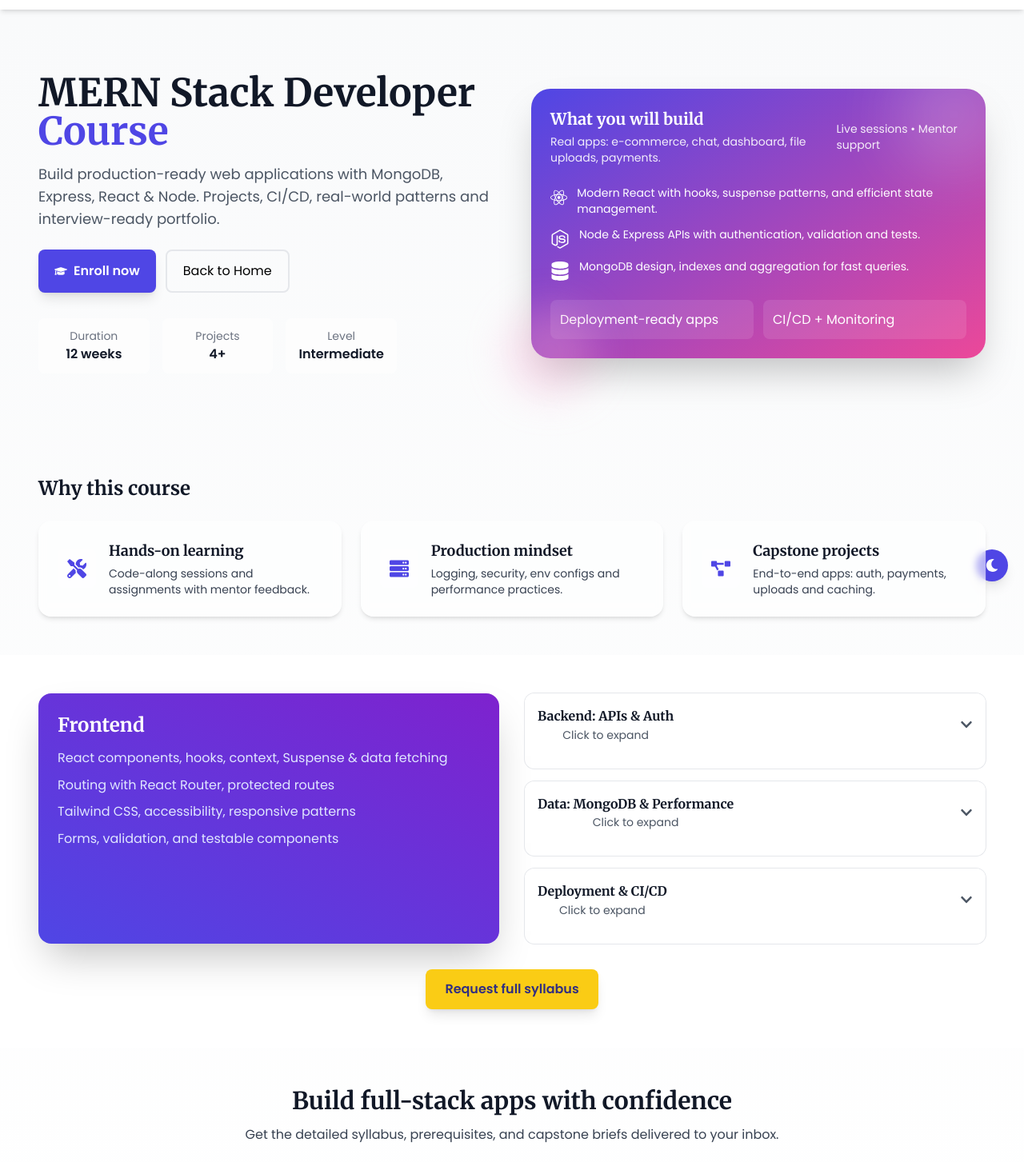
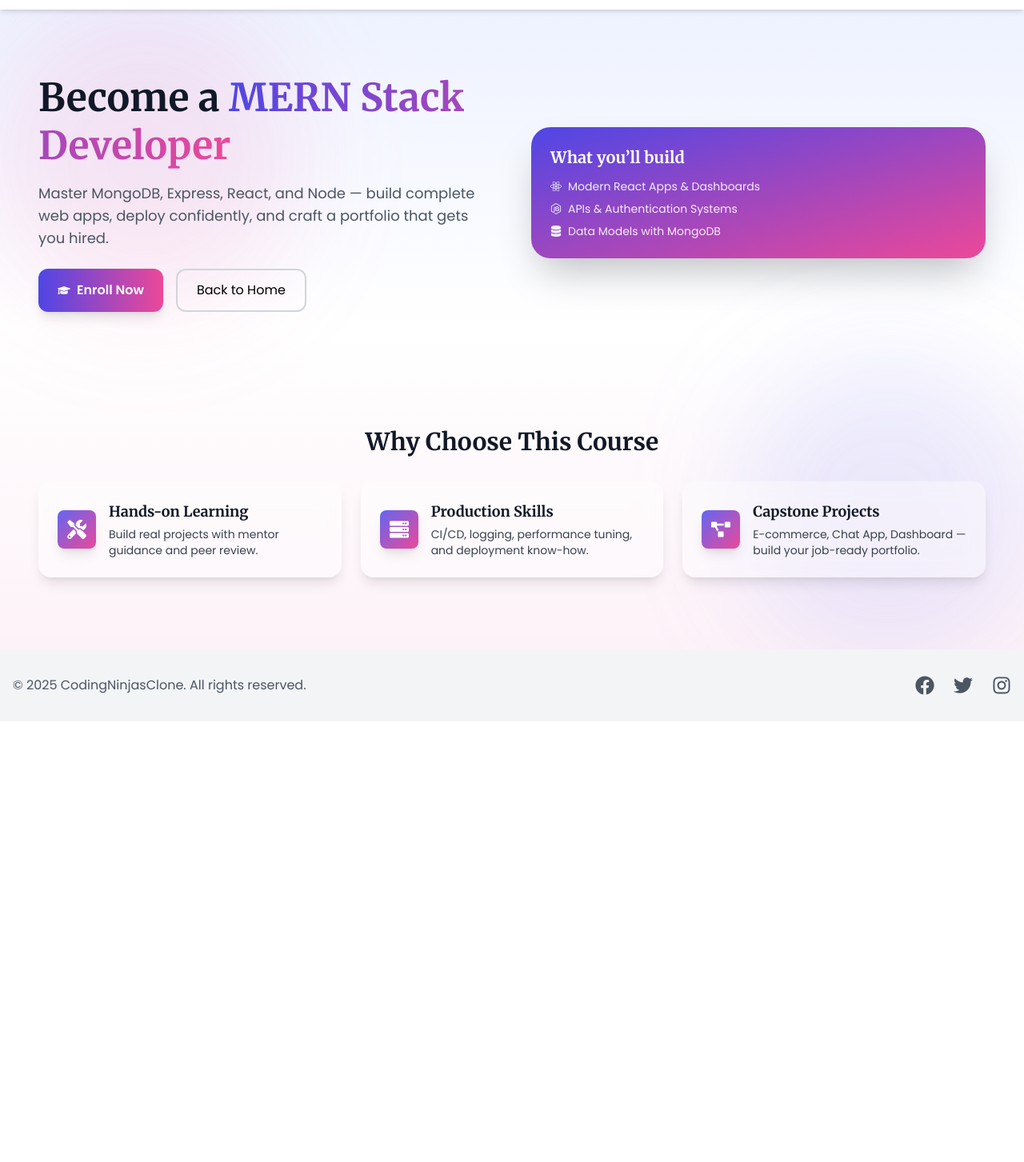
Before and after one commit to venkateshsirivella/Coding-Ninja-s, a React (Vite) app: page /programs/mern-stack-developer-course in a window 1280 px wide. Shown: the part 53-1506 px from the top of the page at 80% size. After the commit the page ends 955 px from the top, so only its background shows below. Built offline with nearby package versions, Linux system fonts and the light colour scheme.

Commit message:
chore: update dependencies and refine Login and MERNStackCourse pages

```diff
--- a/package.json
+++ b/package.json
@@ -13,8 +13,10 @@
     "framer-motion": "^12.23.24",
     "react": "^19.1.1",
     "react-dom": "^19.1.1",
+    "react-hot-toast": "^2.6.0",
     "react-icons": "^5.5.0",
-    "react-router-dom": "^7.9.3"
+    "react-router-dom": "^7.9.3",
+    "react-toastify": "^11.0.5"
   },
   "devDependencies": {
     "@eslint/js": "^9.36.0",
--- a/src/pages/MERNStackCourse.jsx
+++ b/src/pages/MERNStackCourse.jsx
@@ -1,5 +1,5 @@
 // src/pages/MERNStackCourse.jsx
-import React, { useState } from 'react';
+import React, { useState } from "react";
 import {
   FaDatabase,
   FaReact,
@@ -10,121 +10,155 @@ import {
   FaChevronDown,
   FaEnvelope,
   FaGraduationCap,
-} from 'react-icons/fa';
-import { motion } from 'framer-motion';
-import { Link } from 'react-router-dom';
+} from "react-icons/fa";
+import { motion } from "framer-motion";
+import { Link } from "react-router-dom";
+import toast, { Toaster } from "react-hot-toast";
 
-// Small reusable Feature card
+const fadeInUp = {
+  hidden: { opacity: 0, y: 40 },
+  visible: { opacity: 1, y: 0 },
+};
+
 const Feature = ({ icon, title, text }) => (
   <motion.article
-    initial={{ opacity: 0, y: 8 }}
-    animate={{ opacity: 1, y: 0 }}
-    transition={{ duration: 0.45 }}
-    className="p-6 rounded-2xl bg-white/60 dark:bg-gray-800/60 backdrop-blur-sm ring-1 ring-white/10 shadow-md"
+    variants={fadeInUp}
+    whileHover={{ scale: 1.05, y: -4 }}
+    transition={{ type: "spring", stiffness: 200, damping: 15 }}
+    className="p-6 rounded-2xl bg-white/40 dark:bg-gray-800/40 backdrop-blur-md ring-1 ring-white/10 shadow-lg hover:shadow-2xl transition-all duration-300"
   >
     <div className="flex items-center gap-4">
-      <div className="p-3 rounded-lg bg-white/30 dark:bg-white/5 text-indigo-600 dark:text-indigo-300">
+      <motion.div
+        whileHover={{ rotate: 10 }}
+        className="p-3 rounded-lg bg-gradient-to-br from-indigo-500 to-pink-500 text-white shadow-lg"
+      >
         {icon}
-      </div>
+      </motion.div>
       <div>
-        <h3 className="text-lg font-semibold text-gray-900 dark:text-gray-100">{title}</h3>
+        <h3 className="text-lg font-bold text-gray-900 dark:text-gray-100">
+          {title}
+        </h3>
         <p className="mt-1 text-sm text-gray-700 dark:text-gray-300">{text}</p>
       </div>
     </div>
   </motion.article>
 );
 
-// Accordion item for syllabus sections
 const AccordionItem = ({ title, children, open, onToggle }) => (
-  <div className="rounded-xl overflow-hidden ring-1 ring-gray-200 dark:ring-gray-700">
+  <div className="rounded-xl overflow-hidden border border-gray-200 dark:border-gray-700">
     <button
       onClick={onToggle}
-      className="w-full flex items-center justify-between p-4 bg-white dark:bg-gray-800"
+      className="w-full flex items-center justify-between p-4 bg-white/80 dark:bg-gray-800/80 backdrop-blur-md hover:bg-white dark:hover:bg-gray-900 transition"
       aria-expanded={open}
     >
       <div>
-        <h4 className="font-semibold text-gray-900 dark:text-gray-100">{title}</h4>
-        <p className="text-sm text-gray-600 dark:text-gray-300">Click to expand</p>
+        <h4 className="font-semibold text-gray-900 dark:text-gray-100">
+          {title}
+        </h4>
+        <p className="text-sm text-gray-600 dark:text-gray-400">
+          {open ? "Click to collapse" : "Click to expand"}
+        </p>
       </div>
-      <motion.span animate={{ rotate: open ? 180 : 0 }} className="text-gray-600 dark:text-gray-300">
+      <motion.span
+        animate={{ rotate: open ? 180 : 0 }}
+        className="text-gray-600 dark:text-gray-300"
+      >
         <FaChevronDown />
       </motion.span>
     </button>
     <motion.div
       initial={{ height: 0, opacity: 0 }}
-      animate={{ height: open ? 'auto' : 0, opacity: open ? 1 : 0 }}
-      transition={{ duration: 0.3 }}
-      className="px-4 pb-4 bg-gray-50 dark:bg-gray-900"
+      animate={{ height: open ? "auto" : 0, opacity: open ? 1 : 0 }}
+      transition={{ duration: 0.4 }}
+      className="px-4 pb-4 bg-gradient-to-b from-gray-50/90 to-white/70 dark:from-gray-900/90 dark:to-gray-800/80"
     >
-      <div className="pt-3 text-sm text-gray-700 dark:text-gray-300">{children}</div>
+      <div className="pt-3 text-sm text-gray-700 dark:text-gray-300">
+        {children}
+      </div>
     </motion.div>
   </div>
 );
 
-// Simple modal for enrollment/contact
 const Modal = ({ open, onClose, onSubmit }) => {
-  const [name, setName] = useState('');
-  const [email, setEmail] = useState('');
-  const [message, setMessage] = useState('I want to enroll in the MERN course.');
+  const [name, setName] = useState("");
+  const [email, setEmail] = useState("");
+  const [message, setMessage] = useState(
+    "I want to enroll in the MERN course."
+  );
 
   if (!open) return null;
+
   return (
     <div className="fixed inset-0 z-50 flex items-center justify-center">
-      <div className="absolute inset-0 bg-black/40" onClick={onClose} />
       <motion.div
-        initial={{ scale: 0.95, opacity: 0 }}
+        initial={{ opacity: 0 }}
+        animate={{ opacity: 1 }}
+        className="absolute inset-0 bg-black/50 backdrop-blur-sm"
+        onClick={onClose}
+      />
+      <motion.div
+        initial={{ scale: 0.8, opacity: 0 }}
         animate={{ scale: 1, opacity: 1 }}
-        transition={{ duration: 0.18 }}
-        className="relative z-10 max-w-xl w-full p-6 rounded-2xl bg-white dark:bg-gray-800 shadow-2xl ring-1 ring-white/10"
-        role="dialog"
-        aria-modal="true"
+        transition={{ duration: 0.25 }}
+        className="relative z-10 max-w-lg w-full p-6 rounded-2xl bg-white/95 dark:bg-gray-900/95 backdrop-blur-xl shadow-2xl ring-1 ring-white/10"
       >
-        <div className="flex items-start gap-4">
-          <FaEnvelope className="w-10 h-10 text-indigo-600" />
+        <div className="flex items-start gap-3 mb-4">
+          <FaEnvelope className="w-8 h-8 text-indigo-600" />
           <div>
-            <h3 className="text-lg font-semibold text-gray-900 dark:text-gray-100">Request Enrollment</h3>
-            <p className="text-sm text-gray-600 dark:text-gray-300">We'll reach out within 24 hours.</p>
+            <h3 className="text-xl font-bold text-gray-900 dark:text-white">
+              Request Enrollment
+            </h3>
+            <p className="text-sm text-gray-600 dark:text-gray-400">
+              We’ll get back to you within 24 hours.
+            </p>
           </div>
         </div>
-
         <form
           onSubmit={(e) => {
             e.preventDefault();
             onSubmit({ name, email, message });
-            setName('');
-            setEmail('');
-            setMessage('I want to enroll in the MERN course.');
+            setName("");
+            setEmail("");
             onClose();
           }}
-          className="mt-4 space-y-3"
+          className="space-y-3"
         >
           <input
-            required
             value={name}
             onChange={(e) => setName(e.target.value)}
-            placeholder="Your full name"
-            className="w-full rounded-lg p-3 ring-1 ring-gray-200 dark:ring-gray-700 bg-transparent"
+            required
+            placeholder="Your Name"
+            className="w-full rounded-lg p-3 ring-1 ring-gray-200 dark:ring-gray-700 bg-white/60 dark:bg-gray-800/60"
           />
           <input
+            value={email}
+            onChange={(e) => setEmail(e.target.value)}
             required
             type="email"
-            value={email}
-            onChange={(e) => setEmail(e.target.value)}
-            placeholder="Email address"
-            className="w-full rounded-lg p-3 ring-1 ring-gray-200 dark:ring-gray-700 bg-transparent"
+            placeholder="Email Address"
+            className="w-full rounded-lg p-3 ring-1 ring-gray-200 dark:ring-gray-700 bg-white/60 dark:bg-gray-800/60"
           />
           <textarea
+            rows={3}
             value={message}
             onChange={(e) => setMessage(e.target.value)}
-            rows={3}
-            className="w-full rounded-lg p-3 ring-1 ring-gray-200 dark:ring-gray-700 bg-transparent"
+            className="w-full rounded-lg p-3 ring-1 ring-gray-200 dark:ring-gray-700 bg-white/60 dark:bg-gray-800/60"
           />
-
-          <div className="flex justify-end gap-3">
-            <button type="button" onClick={onClose} className="px-4 py-2 rounded-lg">
+          <div className="flex justify-end gap-3 pt-2">
+            <button
+              type="button"
+              onClick={onClose}
+              className="px-4 py-2 rounded-lg bg-gray-100 dark:bg-gray-700 hover:bg-gray-200 dark:hover:bg-gray-600 transition"
+            >
               Cancel
             </button>
-            <button className="bg-indigo-600 hover:bg-indigo-700 text-white px-4 py-2 rounded-lg">Send request</button>
+            <motion.button
+              whileHover={{ scale: 1.05 }}
+              whileTap={{ scale: 0.97 }}
+              className="bg-gradient-to-r from-indigo-600 to-pink-500 text-white px-5 py-2 rounded-lg shadow-md hover:shadow-lg transition"
+            >
+              Send Request
+            </motion.button>
           </div>
         </form>
       </motion.div>
@@ -137,190 +171,131 @@ const MERNStackCourse = () => {
   const [modalOpen, setModalOpen] = useState(false);
 
   const handleSubmitRequest = (payload) => {
-    // In real app: POST to your backend or send to service like SendGrid
-    console.info('Enrollment request:', payload);
-    alert(`Thanks ${payload.name || 'there'}! We'll contact ${payload.email || 'you'} soon.`);
+    console.info("Enrollment request:", payload);
+
+    toast.success(
+      `Thanks ${payload.name || "there"}! We'll contact you at ${
+        payload.email || "your email"
+      } soon.`,
+      {
+        style: {
+          background: "linear-gradient(90deg,#4f46e5,#ec4899)",
+          color: "white",
+          borderRadius: "12px",
+          padding: "12px 16px",
+          fontWeight: 600,
+        },
+        iconTheme: {
+          primary: "#fff",
+          secondary: "#4f46e5",
+        },
+      }
+    );
   };
 
   return (
-    <main className="min-h-screen bg-gradient-to-b from-gray-50 to-white dark:from-gray-900 dark:to-gray-800 font-sans">
-      <section className="relative overflow-hidden py-20">
+    <main className="min-h-screen bg-gradient-to-b from-indigo-50 via-white to-pink-50 dark:from-gray-900 dark:via-gray-800 dark:to-gray-900 font-sans overflow-hidden relative">
+      {/* Toast container */}
+      <Toaster position="top-center" reverseOrder={false} />
+
+      {/* Floating background glows */}
+      <motion.div
+        className="absolute top-0 left-0 w-96 h-96 bg-pink-400/20 rounded-full mix-blend-multiply filter blur-3xl animate-pulse"
+        animate={{ x: [0, 30, -20, 0], y: [0, 20, -10, 0] }}
+        transition={{ repeat: Infinity, duration: 10 }}
+      />
+      <motion.div
+        className="absolute bottom-0 right-0 w-96 h-96 bg-indigo-400/20 rounded-full mix-blend-multiply filter blur-3xl animate-pulse"
+        animate={{ x: [0, -20, 30, 0], y: [0, -15, 20, 0] }}
+        transition={{ repeat: Infinity, duration: 10 }}
+      />
+
+      <section className="relative py-20 z-10">
         <div className="max-w-7xl mx-auto px-6 md:px-12 grid md:grid-cols-2 gap-12 items-center">
-          <div>
-            <motion.h1
-              initial={{ opacity: 0, y: 12 }}
-              animate={{ opacity: 1, y: 0 }}
-              transition={{ duration: 0.5 }}
-              className="text-4xl sm:text-5xl font-extrabold leading-tight text-gray-900 dark:text-white"
-            >
-              MERN Stack Developer <span className="text-indigo-600">Course</span>
-            </motion.h1>
-            <motion.p
-              initial={{ opacity: 0 }}
-              animate={{ opacity: 1 }}
-              transition={{ delay: 0.12, duration: 0.5 }}
-              className="mt-4 text-lg text-gray-600 dark:text-gray-300 max-w-xl"
-            >
-              Build production-ready web applications with MongoDB, Express, React & Node. Projects, CI/CD, real-world patterns
-              and interview-ready portfolio.
-            </motion.p>
-
-            <div className="mt-6 flex flex-wrap gap-3">
-              <button
+          <motion.div initial="hidden" animate="visible" variants={fadeInUp}>
+            <h1 className="text-5xl font-extrabold leading-tight text-gray-900 dark:text-white mb-4">
+              Become a{" "}
+              <span className="bg-gradient-to-r from-indigo-600 to-pink-500 bg-clip-text text-transparent">
+                MERN Stack Developer
+              </span>
+            </h1>
+            <p className="text-lg text-gray-600 dark:text-gray-300 mb-6">
+              Master MongoDB, Express, React, and Node — build complete web
+              apps, deploy confidently, and craft a portfolio that gets you
+              hired.
+            </p>
+            <div className="flex flex-wrap gap-4">
+              <motion.button
+                whileHover={{ scale: 1.05 }}
+                className="inline-flex items-center gap-2 bg-gradient-to-r from-indigo-600 to-pink-500 text-white font-semibold px-6 py-3 rounded-xl shadow-lg"
                 onClick={() => setModalOpen(true)}
-                className="inline-flex items-center gap-2 bg-indigo-600 hover:bg-indigo-700 text-white font-semibold px-5 py-3 rounded-lg shadow-lg transition-transform transform hover:-translate-y-1"
-                aria-label="Enroll now"
               >
-                <FaGraduationCap /> Enroll now
-              </button>
+                <FaGraduationCap /> Enroll Now
+              </motion.button>
               <Link
                 to="/"
-                className="inline-flex items-center gap-2 border-2 border-gray-200 dark:border-gray-700 px-5 py-3 rounded-lg hover:bg-gray-50 dark:hover:bg-gray-900 transition"
+                className="inline-flex items-center gap-2 border-2 border-gray-300 dark:border-gray-600 px-6 py-3 rounded-xl hover:bg-gray-100 dark:hover:bg-gray-700 transition"
               >
                 Back to Home
               </Link>
             </div>
+          </motion.div>
 
-            <div className="mt-8 grid grid-cols-3 gap-4 max-w-md">
-              <div className="p-3 rounded-lg bg-white/60 dark:bg-gray-800/60 text-center">
-                <div className="text-sm text-gray-500">Duration</div>
-                <div className="font-semibold text-gray-900 dark:text-white">12 weeks</div>
-              </div>
-              <div className="p-3 rounded-lg bg-white/60 dark:bg-gray-800/60 text-center">
-                <div className="text-sm text-gray-500">Projects</div>
-                <div className="font-semibold text-gray-900 dark:text-white">4+</div>
-              </div>
-              <div className="p-3 rounded-lg bg-white/60 dark:bg-gray-800/60 text-center">
-                <div className="text-sm text-gray-500">Level</div>
-                <div className="font-semibold text-gray-900 dark:text-white">Intermediate</div>
-              </div>
-            </div>
-          </div>
-
-          <div className="relative">
-            <div className="p-6 rounded-3xl bg-gradient-to-br from-indigo-600 to-pink-500 text-white shadow-2xl">
-              <div className="flex items-center justify-between">
-                <div>
-                  <h4 className="text-xl font-bold">What you will build</h4>
-                  <p className="text-sm mt-1 opacity-90">Real apps: e-commerce, chat, dashboard, file uploads, payments.</p>
-                </div>
-                <div className="text-sm opacity-90">Live sessions • Mentor support</div>
-              </div>
-
-              <ul className="mt-6 space-y-3">
-                <li className="flex items-start gap-3">
-                  <FaReact className="mt-1 w-6 h-6" />
-                  <p className="text-sm">Modern React with hooks, suspense patterns, and efficient state management.</p>
-                </li>
-                <li className="flex items-start gap-3">
-                  <FaNodeJs className="mt-1 w-6 h-6" />
-                  <p className="text-sm">Node & Express APIs with authentication, validation and tests.</p>
-                </li>
-                <li className="flex items-start gap-3">
-                  <FaDatabase className="mt-1 w-6 h-6" />
-                  <p className="text-sm">MongoDB design, indexes and aggregation for fast queries.</p>
-                </li>
-              </ul>
-
-              <div className="mt-6 grid grid-cols-2 gap-3">
-                <div className="p-3 rounded-lg bg-white/10">Deployment-ready apps</div>
-                <div className="p-3 rounded-lg bg-white/10">CI/CD + Monitoring</div>
-              </div>
-            </div>
-
-            <div className="absolute -right-8 -top-10 w-36 h-36 bg-white/20 rounded-full blur-2xl" />
-            <div className="absolute -left-8 -bottom-12 w-28 h-28 bg-pink-300/30 rounded-full blur-xl" />
-          </div>
+          <motion.div
+            initial={{ opacity: 0, scale: 0.9 }}
+            animate={{ opacity: 1, scale: 1 }}
+            transition={{ delay: 0.2, duration: 0.5 }}
+            className="relative p-6 rounded-3xl bg-gradient-to-br from-indigo-600 to-pink-500 text-white shadow-2xl hover:shadow-pink-500/30 transform hover:-translate-y-2 transition-all"
+          >
+            <h4 className="text-xl font-bold mb-3">What you’ll build</h4>
+            <ul className="space-y-2 text-sm opacity-90">
+              <li className="flex items-center gap-2">
+                <FaReact /> Modern React Apps & Dashboards
+              </li>
+              <li className="flex items-center gap-2">
+                <FaNodeJs /> APIs & Authentication Systems
+              </li>
+              <li className="flex items-center gap-2">
+                <FaDatabase /> Data Models with MongoDB
+              </li>
+            </ul>
+          </motion.div>
         </div>
       </section>
 
-      <section className="max-w-7xl mx-auto px-6 md:px-12 py-12">
-        <h2 className="text-2xl font-bold text-gray-900 dark:text-gray-100 mb-6">Why this course</h2>
+      <section className="max-w-7xl mx-auto px-6 md:px-12 py-16 space-y-8">
+        <motion.h2
+          variants={fadeInUp}
+          initial="hidden"
+          whileInView="visible"
+          className="text-3xl font-extrabold text-center text-gray-900 dark:text-white"
+        >
+          Why Choose This Course
+        </motion.h2>
         <div className="grid md:grid-cols-3 gap-6">
-          <Feature icon={<FaTools className="w-6 h-6" />} title="Hands-on learning" text="Code-along sessions and assignments with mentor feedback." />
-          <Feature icon={<FaServer className="w-6 h-6" />} title="Production mindset" text="Logging, security, env configs and performance practices." />
-          <Feature icon={<FaProjectDiagram className="w-6 h-6" />} title="Capstone projects" text="End-to-end apps: auth, payments, uploads and caching." />
+          <Feature
+            icon={<FaTools className="w-6 h-6" />}
+            title="Hands-on Learning"
+            text="Build real projects with mentor guidance and peer review."
+          />
+          <Feature
+            icon={<FaServer className="w-6 h-6" />}
+            title="Production Skills"
+            text="CI/CD, logging, performance tuning, and deployment know-how."
+          />
+          <Feature
+            icon={<FaProjectDiagram className="w-6 h-6" />}
+            title="Capstone Projects"
+            text="E-commerce, Chat App, Dashboard — build your job-ready portfolio."
+          />
         </div>
       </section>
 
-      <section id="syllabus" className="bg-white dark:bg-gray-800 py-12 px-6 md:px-12">
-        <div className="max-w-7xl mx-auto grid md:grid-cols-2 gap-8">
-          <div className="rounded-2xl p-6 bg-gradient-to-tr from-indigo-600 to-purple-700 text-white shadow-2xl">
-            <h3 className="text-2xl font-extrabold mb-3">Frontend</h3>
-            <ul className="space-y-2 text-indigo-100">
-              <li>React components, hooks, context, Suspense & data fetching</li>
-              <li>Routing with React Router, protected routes</li>
-              <li>Tailwind CSS, accessibility, responsive patterns</li>
-              <li>Forms, validation, and testable components</li>
-            </ul>
-          </div>
-
-          <div className="space-y-4">
-            <AccordionItem
-              title="Backend: APIs & Auth"
-              open={openSection === 'backend'}
-              onToggle={() => setOpenSection(openSection === 'backend' ? null : 'backend')}
-            >
-              <ul className="list-disc pl-5">
-                <li>Express routing, controllers & middleware patterns</li>
-                <li>JWT auth, role-based access & refresh tokens</li>
-                <li>Input validation, tests and error handling</li>
-              </ul>
-            </AccordionItem>
-
-            <AccordionItem
-              title="Data: MongoDB & Performance"
-              open={openSection === 'db'}
-              onToggle={() => setOpenSection(openSection === 'db' ? null : 'db')}
-            >
-              <ul className="list-disc pl-5">
-                <li>Mongoose models, schema design, indexes</li>
-                <li>Aggregation pipelines & optimization</li>
-                <li>Backup, seeding & basic sharding concepts</li>
-              </ul>
-            </AccordionItem>
-
-            <AccordionItem
-              title="Deployment & CI/CD"
-              open={openSection === 'deploy'}
-              onToggle={() => setOpenSection(openSection === 'deploy' ? null : 'deploy')}
-            >
-              <ul className="list-disc pl-5">
-                <li>Vercel / Render / DigitalOcean basics</li>
-                <li>Environment variables & secure secrets</li>
-                <li>Monitoring, logs & performance budgeting</li>
-              </ul>
-            </AccordionItem>
-          </div>
-        </div>
-
-        <div className="mt-8 text-center">
-          <button onClick={() => setModalOpen(true)} className="inline-flex items-center gap-2 bg-yellow-400 text-indigo-900 font-semibold px-6 py-3 rounded-lg shadow-lg">
-            Request full syllabus
-          </button>
-        </div>
-      </section>
-
-      <section className="max-w-7xl mx-auto px-6 md:px-12 py-12 text-center">
-        <h2 className="text-2xl md:text-3xl font-extrabold mb-3 text-gray-900 dark:text-gray-100">Build full-stack apps with confidence</h2>
-        <p className="max-w-2xl mx-auto mb-6 text-gray-700 dark:text-gray-300">Get the detailed syllabus, prerequisites, and capstone briefs delivered to your inbox.</p>
-        <div className="flex items-center justify-center gap-4">
-          <a href="mailto:admissions@example.com?subject=MERN%20Course%20Enrollment" className="inline-block bg-indigo-600 hover:bg-indigo-700 text-white font-semibold px-6 py-3 rounded-lg shadow">Email admissions</a>
-          <button onClick={() => setModalOpen(true)} className="inline-block bg-white/80 hover:bg-white text-indigo-900 font-semibold px-6 py-3 rounded-lg shadow">Request info</button>
-        </div>
-      </section>
-
-      <footer className="border-t border-gray-200 dark:border-gray-700 py-6 mt-6">
-        <div className="max-w-7xl mx-auto px-6 md:px-12 flex items-center justify-between">
-          <div className="text-sm text-gray-600 dark:text-gray-300">© {new Date().getFullYear()} MERN Bootcamp. All rights reserved.</div>
-          <div className="flex items-center gap-4 text-sm">
-            <a href="#" className="hover:underline">Privacy</a>
-            <a href="#" className="hover:underline">Terms</a>
-          </div>
-        </div>
-      </footer>
-
-      <Modal open={modalOpen} onClose={() => setModalOpen(false)} onSubmit={handleSubmitRequest} />
+      <Modal
+        open={modalOpen}
+        onClose={() => setModalOpen(false)}
+        onSubmit={handleSubmitRequest}
+      />
     </main>
   );
 };
```
Also changed, not shown: src/pages/Login.jsx (+142 -46 lines), 1 other file (tests, documents, lock files or other folders).
